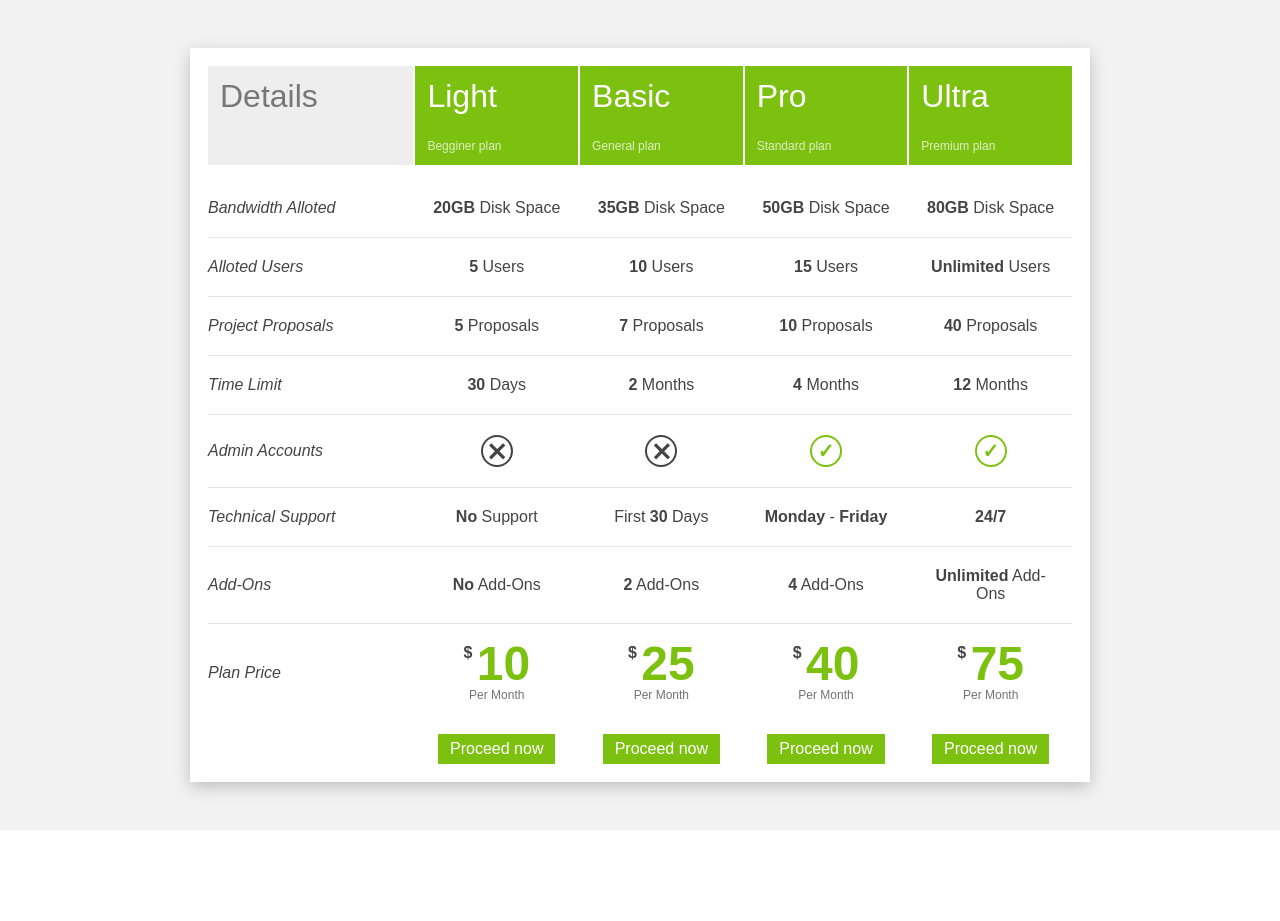
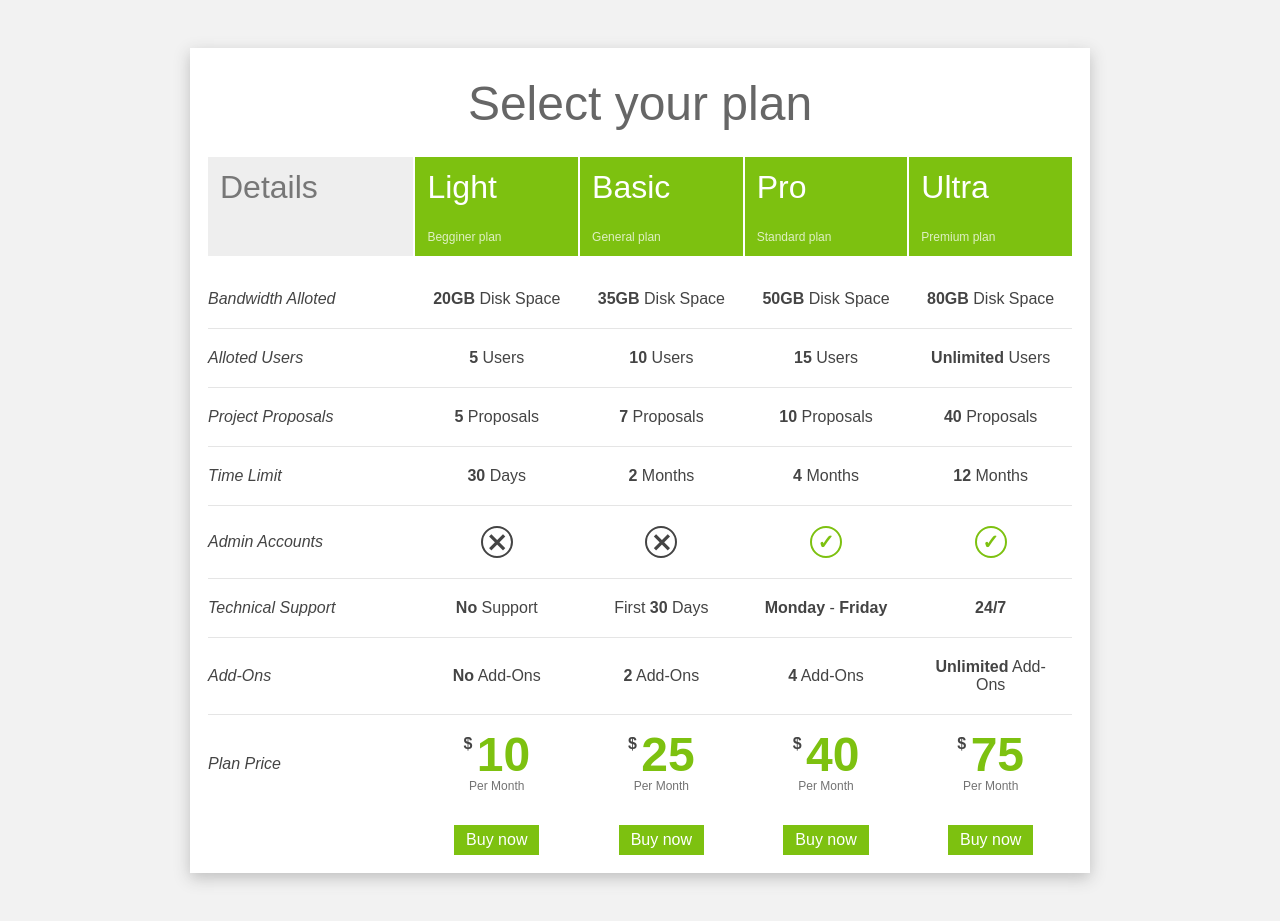
Before and after one commit to kepler003/pricing-table, a plain HTML site: page index.html in a window 1280 px wide. Before the commit the page ends 830 px from the top, so only its background shows below. Drawn offline with Linux system fonts and the light colour scheme.

Commit message:
Add table wrapper and heading

```diff
--- a/index.html
+++ b/index.html
@@ -9,6 +9,10 @@
 </head>
 <body>
   <div class="app">
+
+    <div class="table__wrapper">
+
+      <h1>Select your plan</h1>
 
       <table>
 
@@ -121,15 +125,17 @@
         <tfoot>
           <tr>
             <td>&nbsp;</td>
-          <td><button class="button button--primary">Proceed now</button></td>
-          <td><button class="button button--primary">Proceed now</button></td>
-          <td><button class="button button--primary">Proceed now</button></td>
-          <td><button class="button button--primary">Proceed now</button></td>
+            <td><button class="button button--primary">Buy now</button></td>
+            <td><button class="button button--primary">Buy now</button></td>
+            <td><button class="button button--primary">Buy now</button></td>
+            <td><button class="button button--primary">Buy now</button></td>
           </tr>
         </tfoot>
 
       </table>
 
   </div>
+
+  </div>
 </body>
 </html>
--- a/styles.css
+++ b/styles.css
@@ -34,13 +34,28 @@ body, input, button {
 
 /* Table */
 
-table {
+.table__wrapper {
+  display: flex;
+  flex-flow: column nowrap;
+  justify-content: center;
+  align-items: center;
   width: 100%;
   max-width: 900px;
   padding: 1.6rem;
-  table-layout: fixed;
   background-color: white;
   box-shadow: 0 5px 15px hsl(0, 0%, 75%);
+}
+
+.table__wrapper h1 {
+  font-size: 4.8rem;
+  font-weight: 200;
+  margin-bottom: 1.2rem;
+  padding: 1.2rem 0;
+  color: #666;
+}
+
+table {
+  table-layout: fixed;
 }
 
 th, td {
```
Lines whose indentation alone changed are shown as unchanged.
